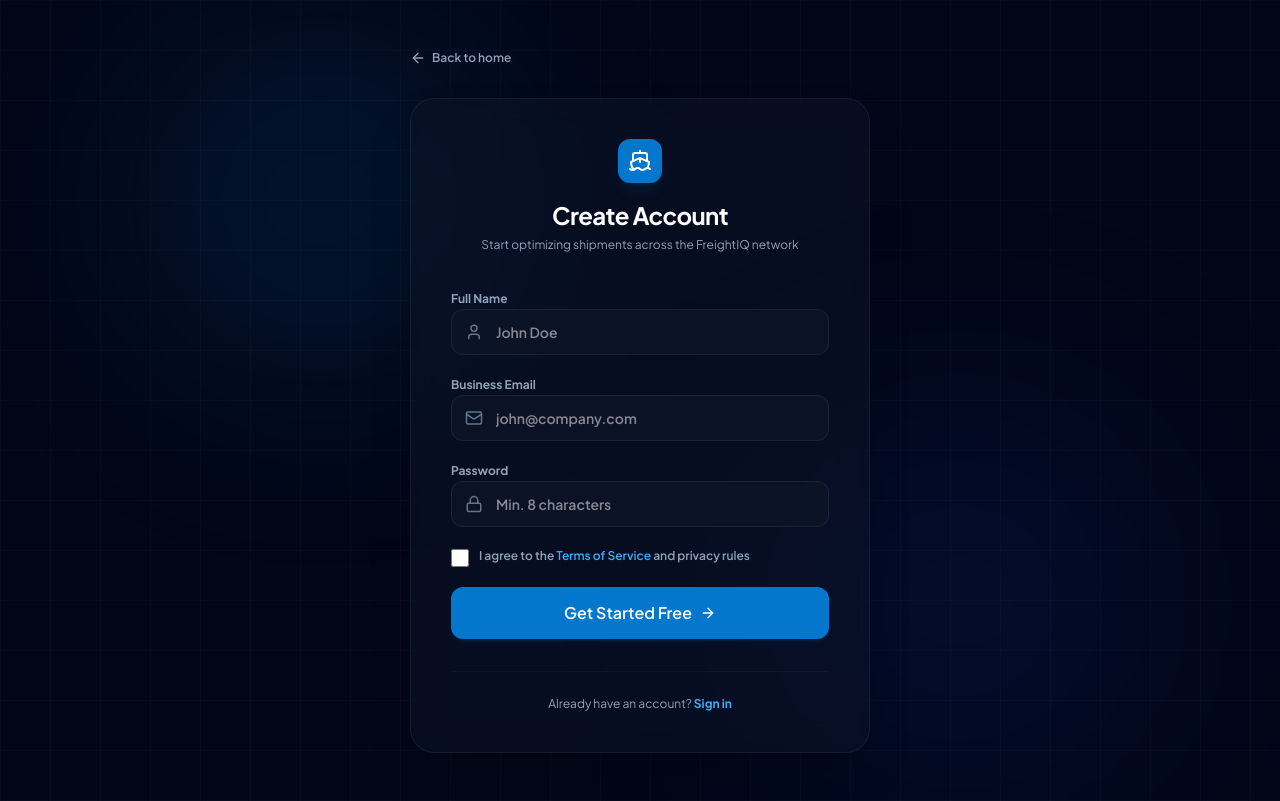
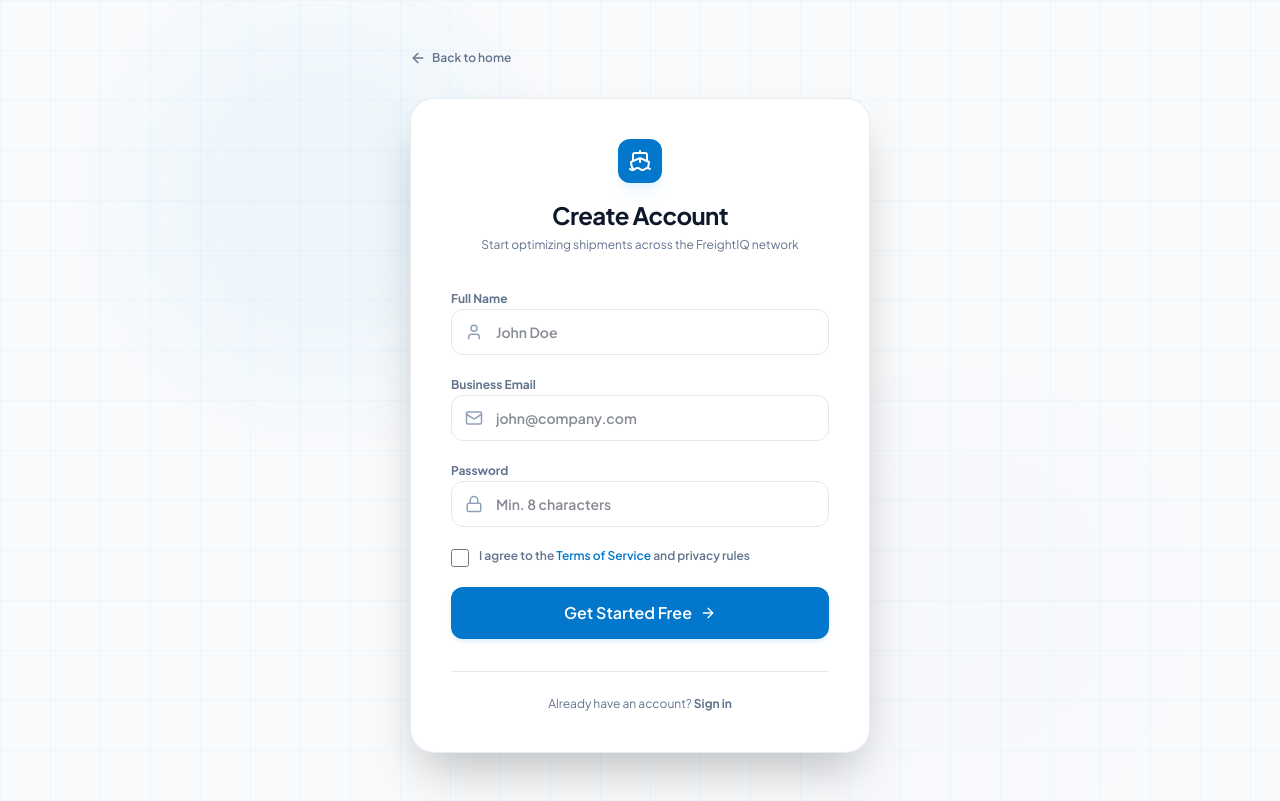
Before and after one commit to saiushanjali/project-, a React (Vite) app in the folder FreightIQ/client/: page /register in a window 1280 px wide. Built offline with nearby package versions, Linux system fonts and the light colour scheme.

Commit message:
feat: design light theme login/register and add conditional select dropdown style

```diff
--- a/FreightIQ/client/src/components/QuoteForm.jsx
+++ b/FreightIQ/client/src/components/QuoteForm.jsx
@@ -161,11 +161,20 @@ function QuoteForm() {
                       value={origin}
                       onChange={(e) => setOrigin(e.target.value)}
                       required
-                      className="w-full bg-slate-50 dark:bg-slate-950 border border-slate-200 dark:border-slate-800 rounded-xl py-3 pl-10 pr-10 text-sm font-medium focus:border-primary-500 focus:bg-white dark:focus:bg-slate-900 focus:outline-none transition-all appearance-none cursor-pointer"
+                      className={`w-full bg-slate-50 dark:bg-slate-950 border border-slate-200 dark:border-slate-800 rounded-xl py-3 pl-10 pr-10 text-sm font-medium focus:border-primary-500 focus:bg-white dark:focus:bg-slate-900 focus:outline-none transition-all appearance-none cursor-pointer ${
+                        origin === "" ? "text-slate-400 dark:text-slate-500" : "text-slate-800 dark:text-slate-100"
+                      }`}
                     >
-                      <option value="" disabled>Select Origin</option>
+                      <option value="" disabled className="text-slate-400">Select Origin</option>
                       {indianCities.map((city) => (
-                        <option key={city} value={city}>{city}</option>
+                        <option
+                          key={city}
+                          value={city}
+                          disabled={city === destination}
+                          className="text-slate-800 dark:text-slate-100 bg-white dark:bg-slate-950"
+                        >
+                          {city}
+                        </option>
                       ))}
                     </select>
                     <div className="absolute right-4 top-4.5 pointer-events-none border-l-4 border-r-4 border-t-4 border-transparent border-t-slate-400" />
@@ -181,11 +190,20 @@ function QuoteForm() {
                       value={destination}
                       onChange={(e) => setDestination(e.target.value)}
                       required
-                      className="w-full bg-slate-50 dark:bg-slate-950 border border-slate-200 dark:border-slate-800 rounded-xl py-3 pl-10 pr-10 text-sm font-medium focus:border-primary-500 focus:bg-white dark:focus:bg-slate-900 focus:outline-none transition-all appearance-none cursor-pointer"
+                      className={`w-full bg-slate-50 dark:bg-slate-950 border border-slate-200 dark:border-slate-800 rounded-xl py-3 pl-10 pr-10 text-sm font-medium focus:border-primary-500 focus:bg-white dark:focus:bg-slate-900 focus:outline-none transition-all appearance-none cursor-pointer ${
+                        destination === "" ? "text-slate-400 dark:text-slate-500" : "text-slate-800 dark:text-slate-100"
+                      }`}
                     >
-                      <option value="" disabled>Select Destination</option>
+                      <option value="" disabled className="text-slate-400">Select Destination</option>
                       {indianCities.map((city) => (
-                        <option key={city} value={city}>{city}</option>
+                        <option
+                          key={city}
+                          value={city}
+                          disabled={city === origin}
+                          className="text-slate-800 dark:text-slate-100 bg-white dark:bg-slate-950"
+                        >
+                          {city}
+                        </option>
                       ))}
                     </select>
                     <div className="absolute right-4 top-4.5 pointer-events-none border-l-4 border-r-4 border-t-4 border-transparent border-t-slate-400" />
--- a/FreightIQ/client/src/pages/Register.jsx
+++ b/FreightIQ/client/src/pages/Register.jsx
@@ -3,69 +3,69 @@ import { Ship, ArrowLeft, Mail, Lock, User, ArrowRight } from "lucide-react";
 
 function Register() {
   return (
-    <div className="min-h-screen bg-slate-950 text-white relative overflow-hidden flex items-center justify-center bg-grid-pattern-dark py-12 px-6">
+    <div className="min-h-screen bg-slate-50 text-slate-900 relative overflow-hidden flex items-center justify-center bg-grid-pattern py-12 px-6">
       {/* Ambient Glows */}
-      <div className="absolute top-1/4 left-1/4 -translate-x-1/2 -translate-y-1/2 w-96 h-96 bg-primary-500/10 rounded-full blur-[100px] pointer-events-none" />
-      <div className="absolute bottom-1/4 right-1/4 translate-x-1/2 translate-y-1/2 w-96 h-96 bg-blue-600/10 rounded-full blur-[120px] pointer-events-none" />
+      <div className="absolute top-1/4 left-1/4 -translate-x-1/2 -translate-y-1/2 w-96 h-96 bg-primary-500/5 rounded-full blur-[100px] pointer-events-none animate-glow" />
+      <div className="absolute bottom-1/4 right-1/4 translate-x-1/2 translate-y-1/2 w-96 h-96 bg-blue-600/5 rounded-full blur-[120px] pointer-events-none animate-pulse-slow" />
 
       <div className="relative z-10 w-full max-w-[460px]">
         {/* Back Link */}
         <Link
           to="/"
-          className="inline-flex items-center gap-1.5 text-xs font-semibold text-slate-400 hover:text-white transition-colors mb-8 cursor-pointer"
+          className="inline-flex items-center gap-1.5 text-xs font-semibold text-slate-500 hover:text-slate-800 transition-colors mb-8 cursor-pointer"
         >
           <ArrowLeft className="w-4 h-4" /> Back to home
         </Link>
 
         {/* Form Container */}
-        <div className="glass-panel-dark rounded-3xl p-8 sm:p-10 shadow-2xl border border-slate-800">
+        <div className="bg-white rounded-3xl p-8 sm:p-10 shadow-2xl border border-slate-200/80">
           <div className="flex flex-col items-center mb-8">
             <div className="bg-primary-600 text-white p-2.5 rounded-xl mb-4 shadow-lg shadow-primary-500/10">
               <Ship className="w-6 h-6" />
             </div>
-            <h1 className="text-2xl font-bold tracking-tight text-white">Create Account</h1>
-            <p className="text-xs text-slate-400 mt-1.5">Start optimizing shipments across the FreightIQ network</p>
+            <h1 className="text-2xl font-bold tracking-tight text-slate-900">Create Account</h1>
+            <p className="text-xs text-slate-500 mt-1.5">Start optimizing shipments across the FreightIQ network</p>
           </div>
 
           <form onSubmit={(e) => e.preventDefault()} className="space-y-4">
             {/* Full Name */}
             <div className="space-y-1.5 text-left">
-              <label className="text-xs font-bold text-slate-400">Full Name</label>
+              <label className="text-xs font-bold text-slate-500">Full Name</label>
               <div className="relative">
-                <User className="absolute left-3.5 top-3.5 w-4.5 h-4.5 text-slate-500" />
+                <User className="absolute left-3.5 top-3.5 w-4.5 h-4.5 text-slate-400" />
                 <input
                   type="text"
                   required
                   placeholder="John Doe"
-                  className="w-full bg-slate-900/60 border border-slate-800/80 rounded-xl py-3 pl-11 pr-4 text-sm font-semibold focus:border-primary-500 focus:outline-none transition-colors text-white"
+                  className="w-full bg-white border border-slate-200 rounded-xl py-3 pl-11 pr-4 text-sm font-semibold focus:border-primary-500 focus:outline-none transition-colors text-slate-900"
                 />
               </div>
             </div>
 
             {/* Business Email */}
             <div className="space-y-1.5 text-left">
-              <label className="text-xs font-bold text-slate-400">Business Email</label>
+              <label className="text-xs font-bold text-slate-500">Business Email</label>
               <div className="relative">
-                <Mail className="absolute left-3.5 top-3.5 w-4.5 h-4.5 text-slate-500" />
+                <Mail className="absolute left-3.5 top-3.5 w-4.5 h-4.5 text-slate-400" />
                 <input
                   type="email"
                   required
                   placeholder="john@company.com"
-                  className="w-full bg-slate-900/60 border border-slate-800/80 rounded-xl py-3 pl-11 pr-4 text-sm font-semibold focus:border-primary-500 focus:outline-none transition-colors text-white"
+                  className="w-full bg-white border border-slate-200 rounded-xl py-3 pl-11 pr-4 text-sm font-semibold focus:border-primary-500 focus:outline-none transition-colors text-slate-900"
                 />
               </div>
             </div>
 
             {/* Password */}
             <div className="space-y-1.5 text-left">
-              <label className="text-xs font-bold text-slate-400">Password</label>
+              <label className="text-xs font-bold text-slate-500">Password</label>
               <div className="relative">
-                <Lock className="absolute left-3.5 top-3.5 w-4.5 h-4.5 text-slate-500" />
+                <Lock className="absolute left-3.5 top-3.5 w-4.5 h-4.5 text-slate-400" />
                 <input
                   type="password"
                   required
                   placeholder="Min. 8 characters"
-                  className="w-full bg-slate-900/60 border border-slate-800/80 rounded-xl py-3 pl-11 pr-4 text-sm font-semibold focus:border-primary-500 focus:outline-none transition-colors text-white"
+                  className="w-full bg-white border border-slate-200 rounded-xl py-3 pl-11 pr-4 text-sm font-semibold focus:border-primary-500 focus:outline-none transition-colors text-slate-900"
                 />
               </div>
             </div>
@@ -76,10 +76,10 @@ function Register() {
                 id="terms"
                 type="checkbox"
                 required
-                className="w-4.5 h-4.5 rounded border-slate-800 bg-slate-900 text-primary-600 focus:ring-primary-500 focus:ring-offset-slate-950 focus:outline-none mt-0.5"
+                className="w-4.5 h-4.5 rounded border-slate-350 bg-white text-primary-600 focus:ring-primary-500 focus:ring-offset-white focus:outline-none mt-0.5"
               />
-              <label htmlFor="terms" className="ml-2.5 text-xs text-slate-400 leading-normal font-semibold cursor-pointer">
-                I agree to the <a href="#" className="text-primary-400 hover:underline">Terms of Service</a> and privacy rules
+              <label htmlFor="terms" className="ml-2.5 text-xs text-slate-500 leading-normal font-semibold cursor-pointer">
+                I agree to the <a href="#" className="text-primary-600 hover:underline">Terms of Service</a> and privacy rules
               </label>
             </div>
 
@@ -94,9 +94,9 @@ function Register() {
           </form>
 
           {/* Login Redirect */}
-          <div className="text-center mt-8 pt-6 border-t border-slate-900 text-xs text-slate-400">
+          <div className="text-center mt-8 pt-6 border-t border-slate-200 text-xs text-slate-500">
             Already have an account?{" "}
-            <Link to="/login" className="text-primary-400 hover:underline font-bold">
+            <Link to="/login" className="text-primary-650 hover:underline font-bold">
               Sign in
             </Link>
           </div>
```
Also changed, not shown: FreightIQ/client/src/pages/Login.jsx (+18 -18 lines).
